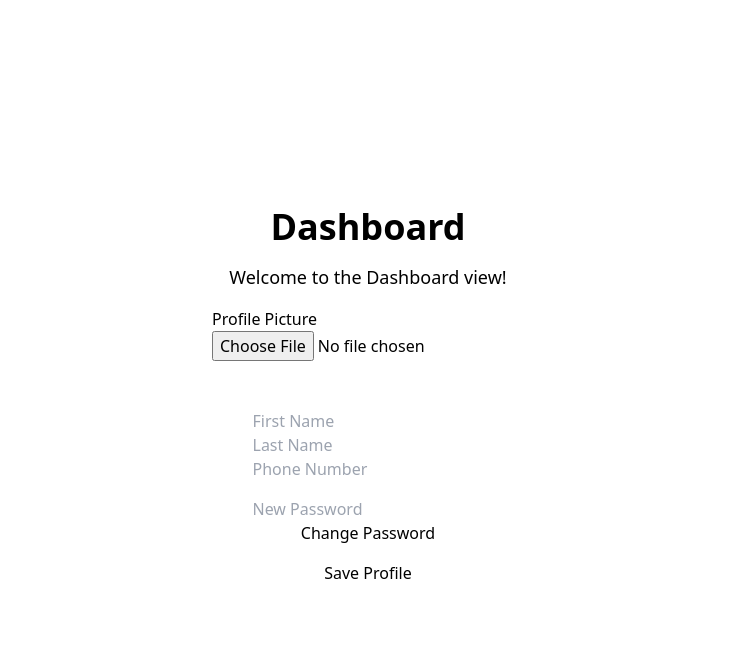
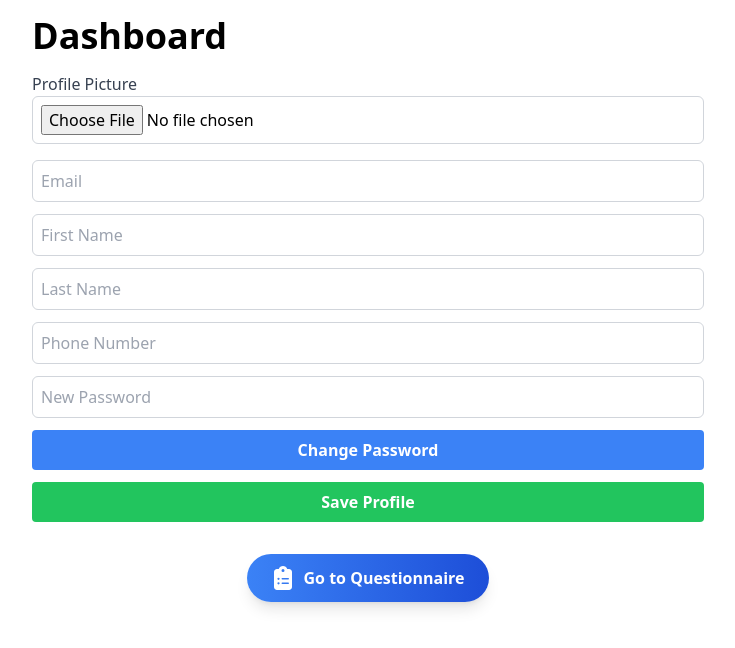
Before and after one commit to m5136771/christlike-attributes, a React (Create React App) app: page /dashboard in a window 1280 px wide. Shown: the top 648 px of the page, without its empty margins (272-1007 px from the left). Built offline with nearby package versions, Linux system fonts and the light colour scheme; no server answers; sample sign-in values are in the browser's storage.

Commit message:
Refactor Dashboard view layout and add FontAwesomeIcon

```diff
--- a/src/views/Dashboard.js
+++ b/src/views/Dashboard.js
@@ -2,6 +2,8 @@ import React, { useState, useEffect } from 'react';
 import { useNavigate } from 'react-router-dom';
 import { getAuth, updatePassword } from 'firebase/auth';
 import axios from 'axios';
+import { FontAwesomeIcon } from '@fortawesome/react-fontawesome';
+import { faClipboardList } from '@fortawesome/free-solid-svg-icons';
 
 // TODO: Make Saving profile button update DB
 
@@ -74,31 +76,35 @@ const Dashboard = () => {
 	};
 
 	return (
-		<div className="flex flex-col items-center justify-center h-screen">
+		<div className="container mx-auto p-4">
+			<div className="max-w-2xl mx-auto">
 				<h1 className="text-4xl font-bold mb-4">Dashboard</h1>
-			<p className="text-lg">Welcome to the Dashboard view!</p>
 
 				<div className="flex flex-col my-4">
-				<label htmlFor="profilePicture">Profile Picture</label>
+					<label htmlFor="profilePicture" className="text-gray-700">Profile Picture</label>
 					<input
 						type="file"
 						name="profilePicture"
 						onChange={handleInputChange}
+						className="p-2 border border-gray-300 rounded-md"
 					/>
 				</div>
 
-			<div className='flex flex-col my-2'>
+				<div className='flex flex-col my-2 space-y-3'>
 					<input
 						type="text"
 						name="email"
 						value={user.email}
 						onChange={handleInputChange}
+						className="p-2 border border-gray-300 rounded-md"
+						placeholder="Email"
 					/>
 					<input
 						type="text"
 						name="firstName"
 						value={user.firstName}
 						onChange={handleInputChange}
+						className="p-2 border border-gray-300 rounded-md"
 						placeholder="First Name"
 					/>
 					<input
@@ -106,6 +112,7 @@ const Dashboard = () => {
 						name="lastName"
 						value={user.lastName}
 						onChange={handleInputChange}
+						className="p-2 border border-gray-300 rounded-md"
 						placeholder="Last Name"
 					/>
 					<input
@@ -113,19 +120,33 @@ const Dashboard = () => {
 						name="phoneNumber"
 						value={user.phoneNumber}
 						onChange={handleInputChange}
+						className="p-2 border border-gray-300 rounded-md"
 						placeholder="Phone Number"
 					/>
-				<div className="flex flex-col my-4">
+					<div className="flex flex-col my-4 space-y-3">
 						<input
 							type="password"
 							name="newPassword"
 							value={newPassword}
 							onChange={(e) => setNewPassword(e.target.value)}
+							className="p-2 border border-gray-300 rounded-md"
 							placeholder="New Password"
 						/>
-					<button onClick={handleChangePassword}>Change Password</button>
+						<button onClick={handleChangePassword} className="bg-blue-500 hover:bg-blue-700 text-white font-bold py-2 px-4 rounded">Change Password</button>
 					</div>
-				<button onClick={handleSubmit}>Save Profile</button>
+					<button onClick={handleSubmit} className="bg-green-500 hover:bg-green-700 text-white font-bold py-2 px-4 rounded">Save Profile</button>
+				</div>
+			</div>
+			<div className="flex justify-center mt-8">
+				<button
+					onClick={goToQuestionnaire}
+					className="bg-gradient-to-r from-blue-500 to-blue-700 hover:from-blue-700 hover:to-blue-500 text-white font-bold py-3 px-6 rounded-full shadow-lg hover:shadow-xl transition duration-300 ease-in-out transform hover:scale-105"
+				>
+					<span className="flex items-center justify-center space-x-2">
+						<FontAwesomeIcon icon={faClipboardList} className="w-6 h-6" />
+						<span>Go to Questionnaire</span>
+					</span>
+				</button>
 			</div>
 		</div>
 	);
```
Lines whose indentation alone changed are shown as unchanged.
